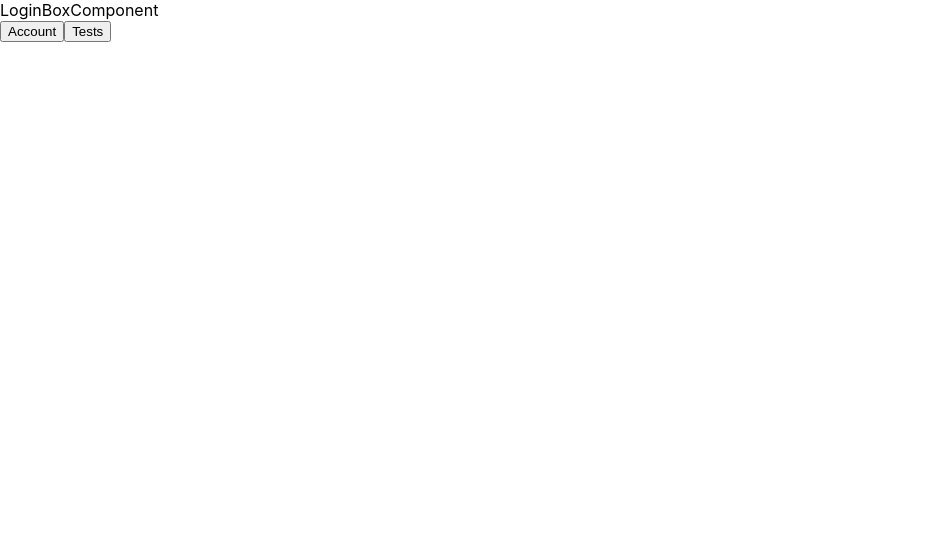
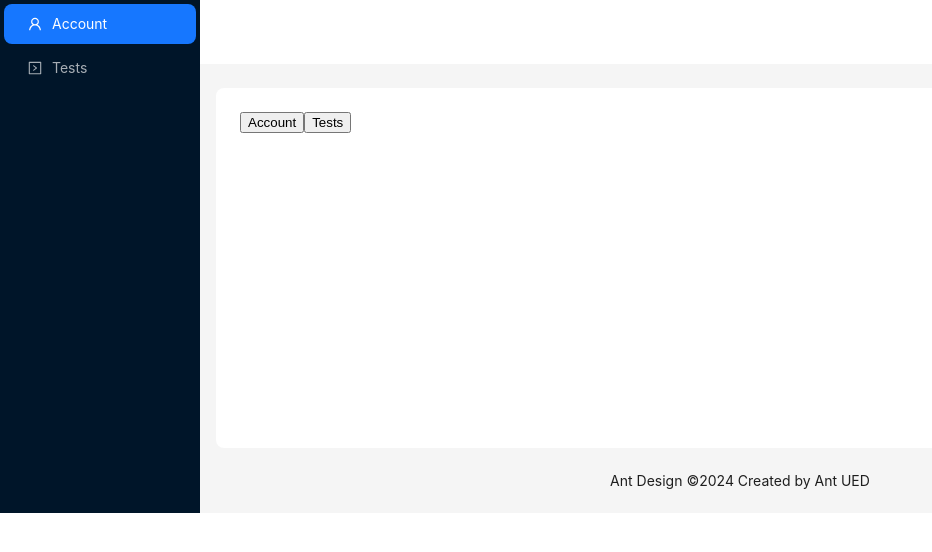
Before and after one commit to VPagent/VF-words, a React (Create React App) app: page / in a window 1280 px wide. Shown: the top 552 px of the page, without its empty margins (0-932 px from the left). Built offline with nearby package versions, Linux system fonts and the light colour scheme.

Commit message:
added layout

```diff
--- a/src/App.tsx
+++ b/src/App.tsx
@@ -1,11 +1,87 @@
 
 import { FC } from 'react';
 import ClientRoutes from './ClientRoutes';
+import type { MenuProps } from "antd";
+
+import React from "react";
+// import { UploadOutlined, UserOutlined, VideoCameraOutlined } from "@ant-design/icons";
+import { UserOutlined , RightSquareOutlined } from "@ant-design/icons";
+
+import { Layout, Menu, theme } from "antd";
+import { Link, useNavigate } from 'react-router-dom';
+
+const { Header, Content, Footer, Sider } = Layout;
+
+const menuItems = [
+  { icon: UserOutlined, label: "Account", path:"/" },
+  { icon: RightSquareOutlined, label: "Tests", path:"/tests" }
+];
+
+const items = menuItems.map((item, index) => ({
+  key: String(index + 1),
+  icon: React.createElement(item.icon),
+  label: item.label,
+  path: item.path
+}));
+
 
 const App: FC = () => {
 
+    const {
+      token: { colorBgContainer, borderRadiusLG }
+    } = theme.useToken();
+  const navigate = useNavigate();
+
+  const onMenuItemClick = (event:any) => {
+    const currentElement = event.domEvent.currentTarget;
+    if (currentElement != null) {
+
+      const currentPath = currentElement.getAttribute("path");
+      navigate(currentPath);
+    }
+
+  }
+
   return (
-    <ClientRoutes />
+    <Layout>
+      <Sider
+        breakpoint="lg"
+        collapsedWidth="0"
+        onBreakpoint={(broken) => {
+          console.log(broken);
+        }}
+        onCollapse={(collapsed, type) => {}}
+      >
+        <div className="demo-logo-vertical" />
+        <Menu
+          theme="dark"
+          mode="inline"
+          defaultSelectedKeys={["1"]}
+          items={items}
+          onClick={(e) => onMenuItemClick(e)}
+
+        />
+
+      </Sider>
+      <Layout>
+        <Header style={{ padding: 0, background: colorBgContainer }} />
+        <Content style={{ margin: "24px 16px 0" }}>
+          <div
+            style={{
+              padding: 24,
+              minHeight: 360,
+              background: colorBgContainer,
+              borderRadius: borderRadiusLG
+            }}
+          >
+            <ClientRoutes />
+          </div>
+        </Content>
+        <Footer style={{ textAlign: "center" }}>
+          Ant Design ©{new Date().getFullYear()} Created by Ant UED
+        </Footer>
+      </Layout>
+    </Layout>
   );
 }
 
--- a/src/components/LoginBox/LoginBox.component.tsx
+++ /dev/null
@@ -1,17 +0,0 @@
-import { FC } from 'react'
-import styles from './LoginBox.module.scss'
-
-
-const LoginBoxComponent:FC = () => {
-
-    return (
-        <div>
-            LoginBoxComponent
-        </div>
-    )
-
-}
-
-
-
-export default LoginBoxComponent;
--- a/src/components/LoginBox/LoginBox.tsx
+++ /dev/null
@@ -1,16 +0,0 @@
-import LoginBoxComponent from "./LoginBox.component"
-
-
-
-
-
-const LoginBox = () => {
-
-    return (
-        <LoginBoxComponent />
-    )
-}
-
-
-
-export default LoginBox;
--- a/src/components/LoginBox/index.js
+++ /dev/null
@@ -1 +0,0 @@
-export {default} from './LoginBox'
--- a/src/pages/HomePage/HomePage.component.tsx
+++ b/src/pages/HomePage/HomePage.component.tsx
@@ -1,22 +1,20 @@
 import { FC } from 'react';
 import styles from './homePage.module.scss';
-import LoginBox from '../../components/LoginBox';
 
 
 interface ComponentProps {
-  isShowLogin: boolean,
+  isShowLogin?: boolean,
   navigate: (v:string) => void,
 }
 
 
 const HomePageComponent: FC<ComponentProps> = (props) => {
-  const { isShowLogin, navigate} = props;
-
+  const { navigate} = props;
 
 
     return (
       <section>
-        {isShowLogin && <LoginBox />}
+
         <button onClick={() => navigate("account")}>Account</button>
         <button onClick={() => navigate("tests")}>Tests</button>
       </section>
```
Also changed, not shown: src/components/LoginBox/LoginBox.module.scss (deleted).
